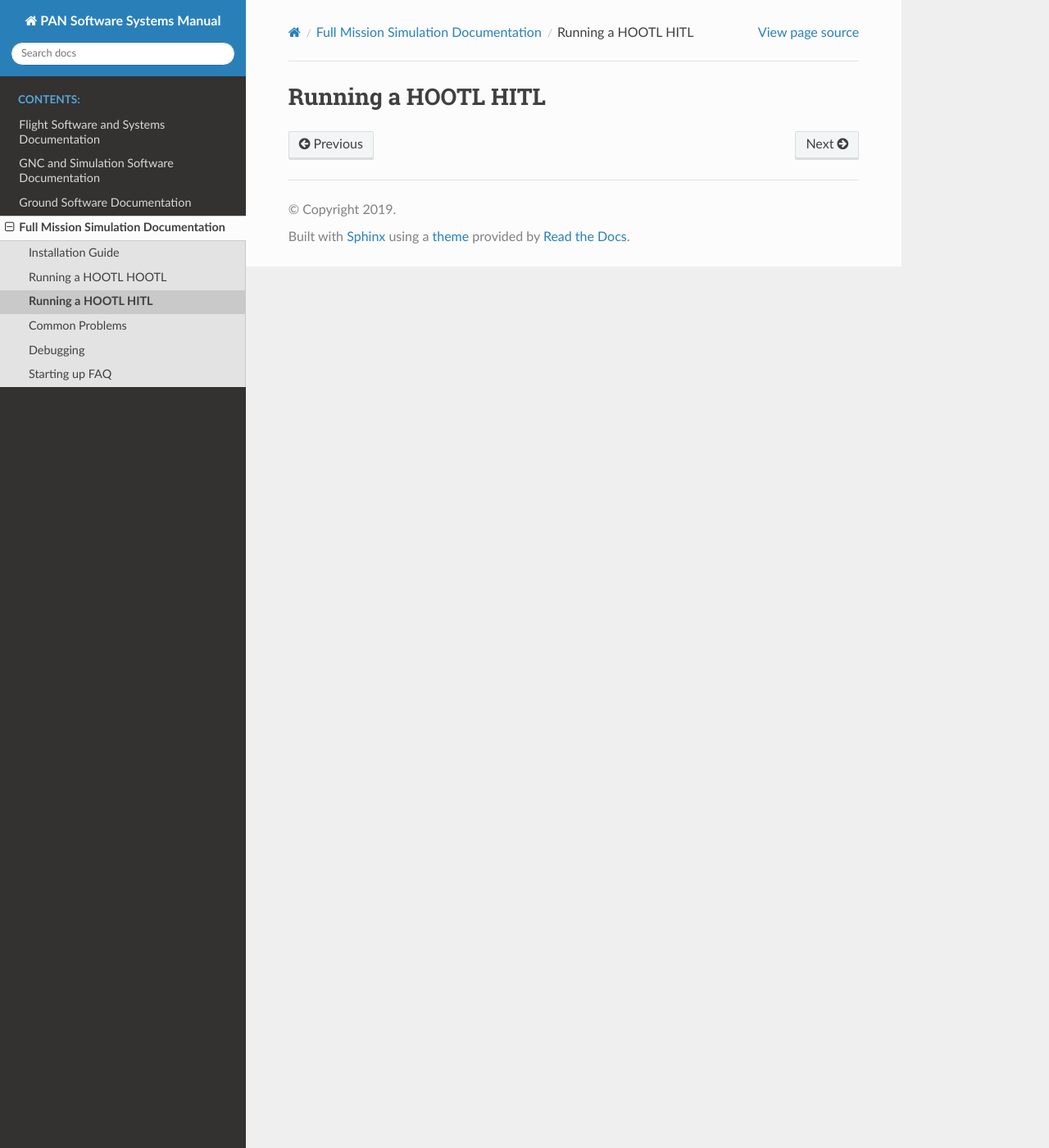
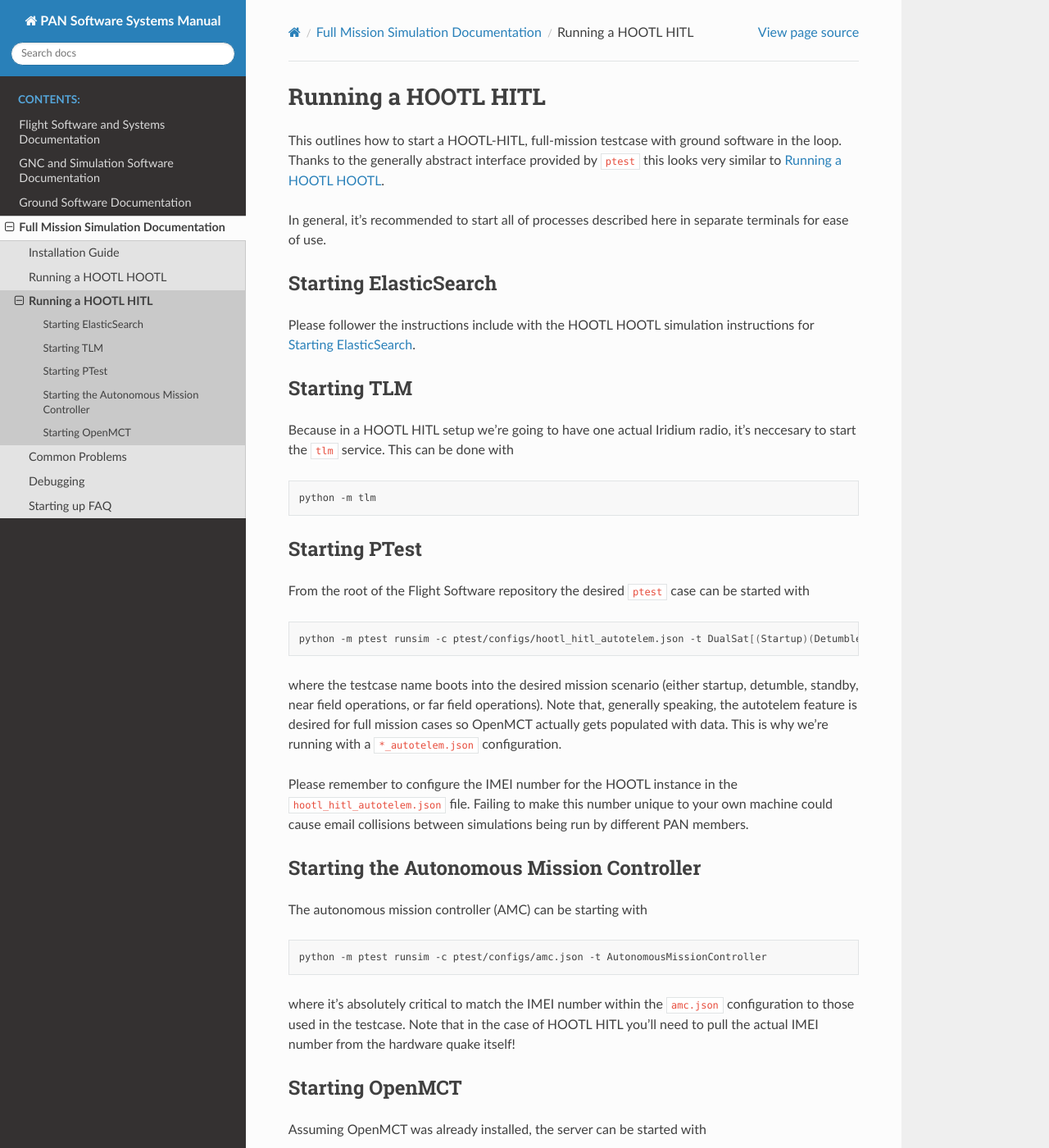
Before and after one commit to pathfinder-for-autonomous-navigation/Documentation, a Sphinx documentation site: the page built from source/mission/running_a_hootl_hitl.rst, in a window 1280 px wide and 1400 px high. Shown: the whole window at 82% size. Built offline with Sphinx 7.4.7 and the Read the Docs theme 2.0.0, drawn with Linux system fonts in a browser that asks for light colours; some of the changed text lies outside the part shown.

Commit message:
Added HOOTL HITL instructions

```diff
--- a/source/mission/running_a_hootl_hitl.rst
+++ b/source/mission/running_a_hootl_hitl.rst
@@ -4,3 +4,74 @@
 ==============================
 Running a HOOTL HITL
 ==============================
+
+This outlines how to start a HOOTL-HITL, full-mission testcase with ground software in the loop.
+Thanks to the generally abstract interface provided by ``ptest`` this looks very similar to :ref:`mission-running-a-hootl-hootl`.
+
+In general, it's recommended to start all of processes described here in separate terminals for ease of use.
+
+
+Starting ElasticSearch
+------------------------------
+
+Please follower the instructions include with the HOOTL HOOTL simulation instructions for :ref:`mission-running-a-hootl-hootl-starting-elastisearch`.
+
+
+.. _mission-running-a-hootl-hitl-starting-tlm:
+
+Starting TLM
+------------------------------
+
+Because in a HOOTL HITL setup we're going to have one actual Iridium radio, it's neccesary to start the ``tlm`` service.
+This can be done with
+
+.. code-block:: bash
+
+   python -m tlm
+
+
+.. _mission-running-a-hootl-hitl-starting-ptest:
+
+Starting PTest
+------------------------------
+
+From the root of the Flight Software repository the desired ``ptest`` case can be started with
+
+.. code-block:: bash
+
+    python -m ptest runsim -c ptest/configs/hootl_hitl_autotelem.json -t DualSat[(Startup)(Detumble)(Standby)(FarField)(NearField)]Case
+
+where the testcase name boots into the desired mission scenario (either startup, detumble, standby, near field operations, or far field operations).
+Note that, generally speaking, the autotelem feature is desired for full mission cases so OpenMCT actually gets populated with data.
+This is why we're running with a ``*_autotelem.json`` configuration.
+
+Please remember to configure the IMEI number for the HOOTL instance in the ``hootl_hitl_autotelem.json`` file.
+Failing to make this number unique to your own machine could cause email collisions between simulations being run by different PAN members.
+
+
+.. _mission-running-a-hootl-hitl-starting-the-autonomous-mission-controller:
+
+Starting the Autonomous Mission Controller
+-------------------------------------------
+
+The autonomous mission controller (AMC) can be starting with
+
+.. code-block:: bash
+
+    python -m ptest runsim -c ptest/configs/amc.json -t AutonomousMissionController
+
+where it's absolutely critical to match the IMEI number within the ``amc.json`` configuration to those used in the testcase.
+Note that in the case of HOOTL HITL you'll need to pull the actual IMEI number from the hardware quake itself!
+
+
+.. _mission-running-a-hootl-hitl-starting-openmct:
+
+Starting OpenMCT
+------------------------------
+
+Assuming OpenMCT was already installed, the server can be started with
+
+.. code-block:: bash
+
+    cd MCT
+    npm start ../ptest/configs/hootl_hitl_autotelem.json
--- a/source/mission/running_a_hootl_hootl.rst
+++ b/source/mission/running_a_hootl_hootl.rst
@@ -33,7 +33,7 @@ I'd recommend checking out `this`__ Arch Wiki page for information on basic ``sy
 
 __ https://wiki.archlinux.org/index.php/systemd#Basic_systemctl_usage
 
-For those running on Mac, EsticSearch can be started with
+For those running on Mac, ElasticSearch can be started with
 
 .. code-block:: bash
 
@@ -67,7 +67,7 @@ where the testcase name boots into the desired mission scenario (either startup,
 Note that, generally speaking, the autotelem feature is desired for full mission cases so OpenMCT actually gets populated with data.
 This is why we're running with a ``*_autotelem.json`` configuration.
 
-Please remember to configure the IMEI numbers in the ``hootl_hootl+autotelem.json`` file.
+Please remember to configure the IMEI numbers in the ``hootl_hootl_autotelem.json`` file.
 Failing to make these numbers unique to your own machine could cause email collisions between simulations being run by different PAN members.
 
 
@@ -95,4 +95,4 @@ Assuming OpenMCT was already installed, the server can be started with
 .. code-block:: bash
 
    cd MCT
-   npm start ../ptest/configs/hootl_hoolt_autotelem.json
+   npm start ../ptest/configs/hootl_hitl_autotelem.json
```
